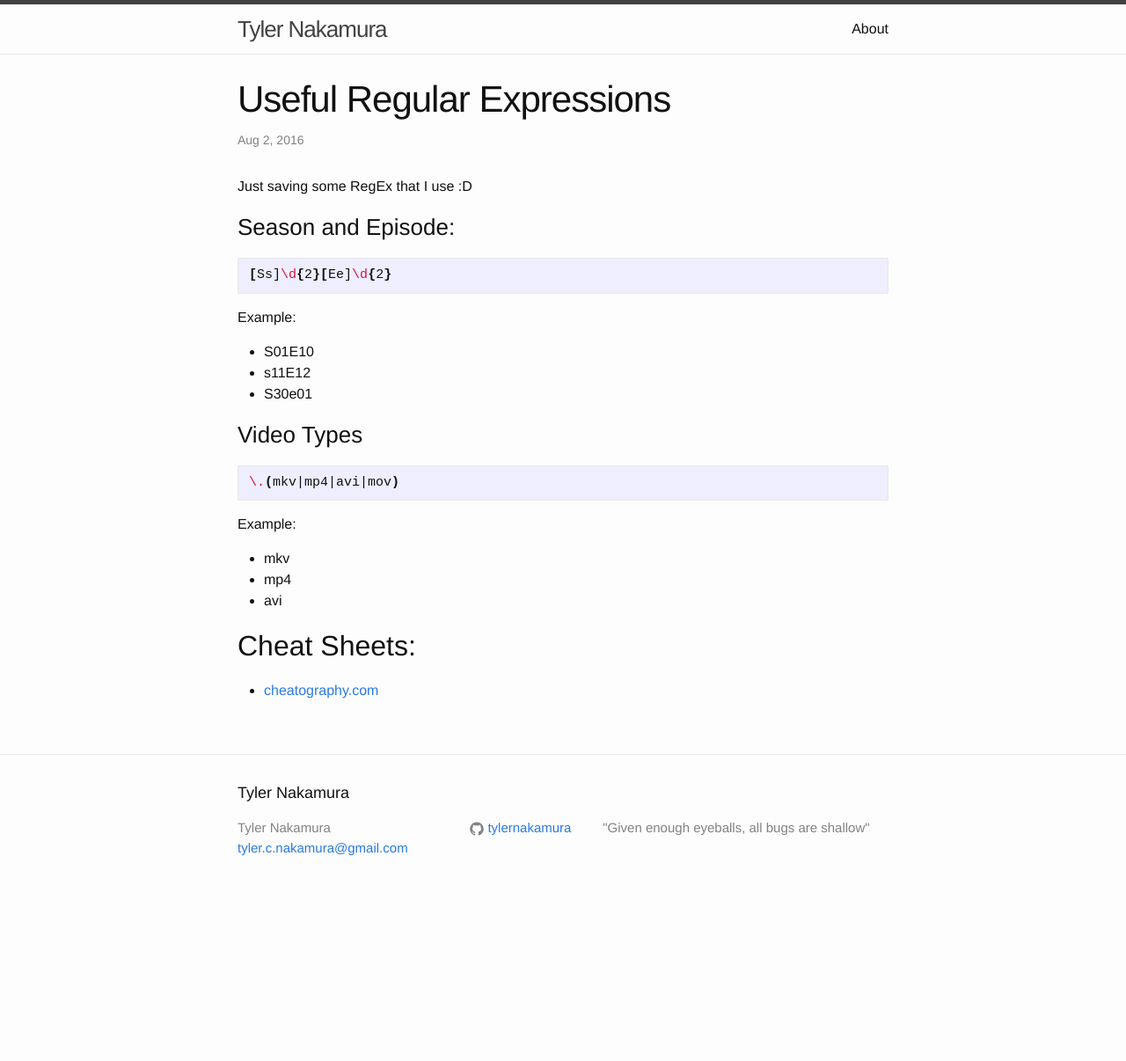
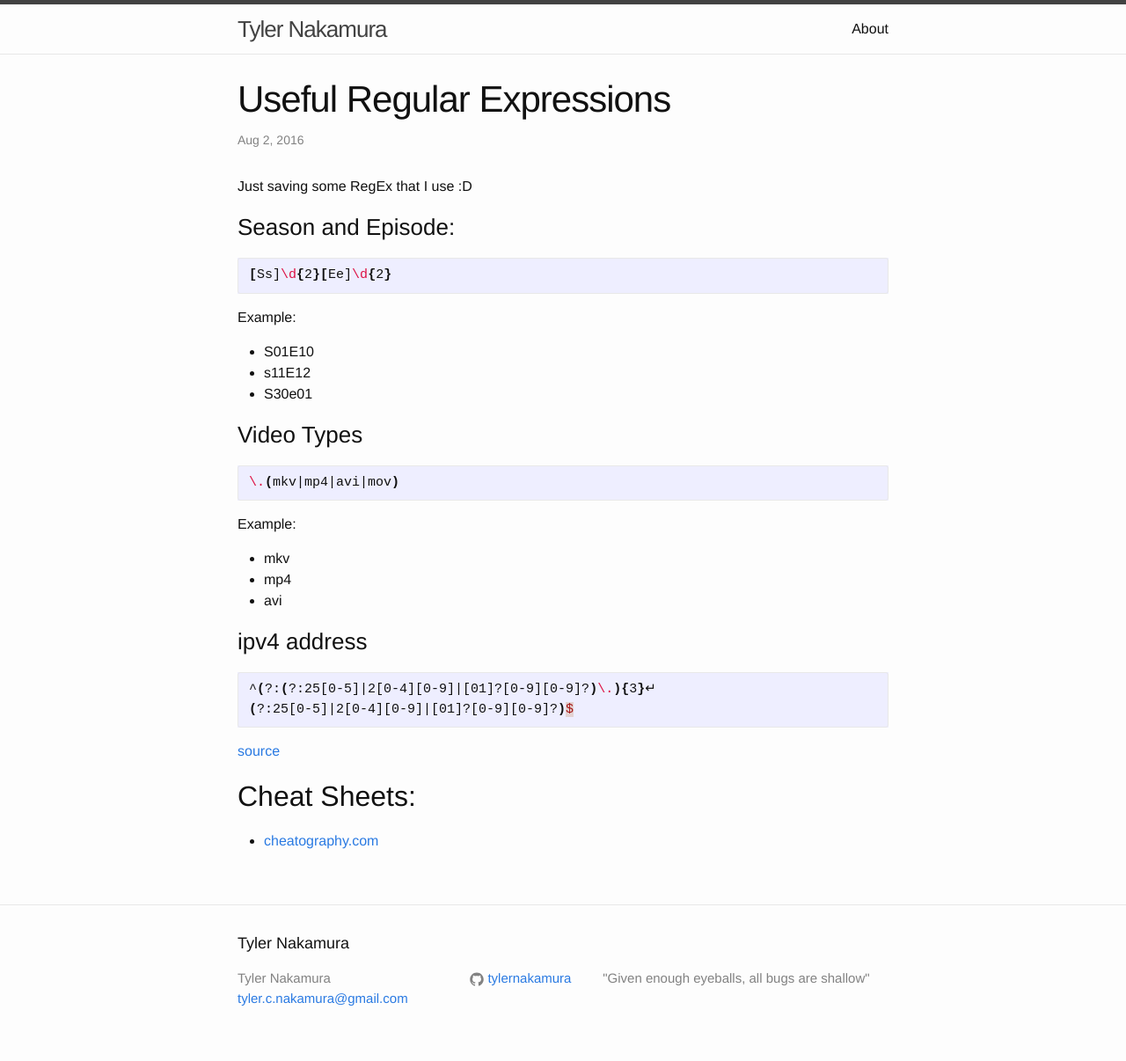
Before and after one commit to ahlim0m/tylernakamura.github.io, a Jekyll site: the page built from _posts/2016-08-02-useful-regular-expressions.markdown, in a window 1280 px wide. Shown: the whole page at 88% size. Built offline with Jekyll 4.4.1, drawn with Linux system fonts in a browser that asks for light colours; before the commit the page ends 1035 px from its top, so only the background shows below that.

````diff
--- a/_posts/2016-08-02-useful-regular-expressions.markdown
+++ b/_posts/2016-08-02-useful-regular-expressions.markdown
@@ -29,6 +29,12 @@ Example:
 - avi
 
 
+### ipv4 address
+```bash
+^(?:(?:25[0-5]|2[0-4][0-9]|[01]?[0-9][0-9]?)\.){3}↵
+(?:25[0-5]|2[0-4][0-9]|[01]?[0-9][0-9]?)$
+```
+[source](https://www.safaribooksonline.com/library/view/regular-expressions-cookbook/9780596802837/ch07s16.html)
 
 ## Cheat Sheets:
 
````
Also changed, not shown: _posts/2016-05-12-learning-resources.markdown (+8 -10 lines).
